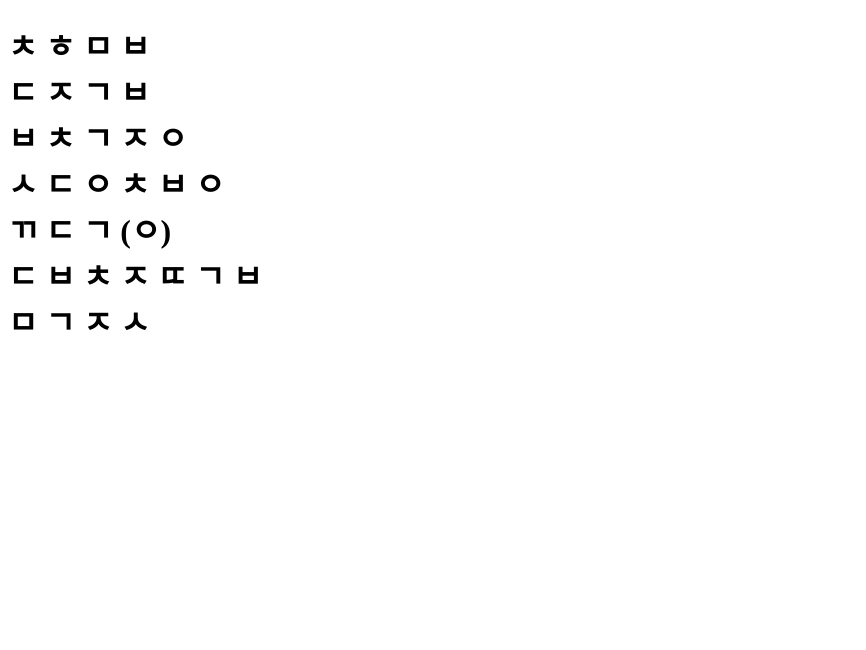
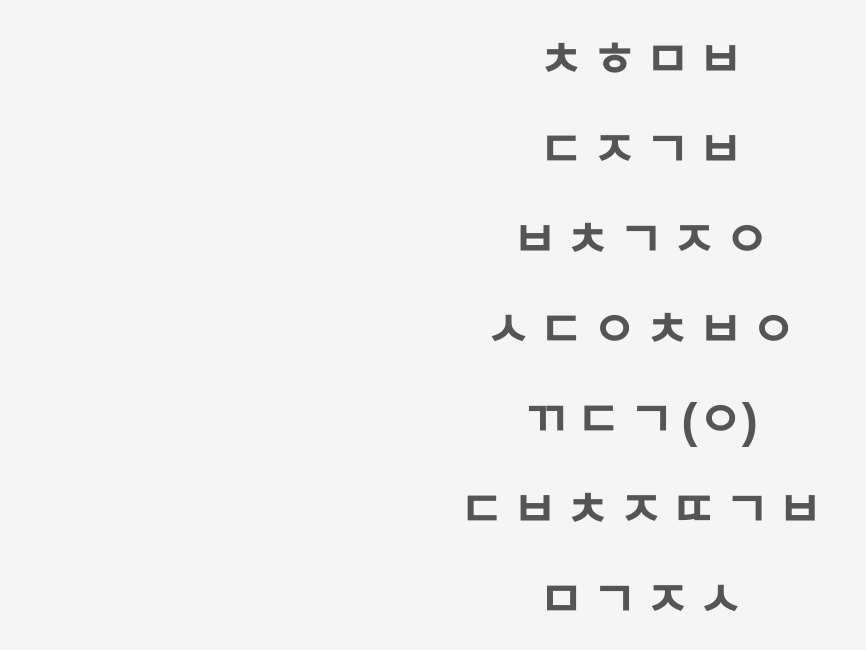
Before and after one commit to baenol123/babquiz, a plain HTML site: page index.html in a window 1280 px wide. Shown: the whole page, without its empty margins (0-866 px from the left). Drawn offline with Linux system fonts and the light colour scheme.

Commit message:
Update index.html

```diff
--- a/index.html
+++ b/index.html
@@ -4,6 +4,27 @@
   <meta charset="UTF-8">
   <meta name="viewport" content="width=device-width, initial-scale=1">
   <title>김나현 선생님과 함께하는 급식퀴즈</title>
+  <style>
+    body {
+      font-family: 'Nanum Gothic', sans-serif;
+      background-color: #f5f5f5;
+    }
+    h1 {
+      color: #333;
+      text-align: center;
+    }
+    span {
+      cursor: pointer;
+      color: #555;
+      font-size: 1.5em;
+    }
+    span:hover {
+      color: #007BFF;
+    }
+    div {
+      margin-bottom: 20px;
+    }
+  </style>
   <script>
     function change11() {
       document.getElementById('11').innerText = "찰";
```
